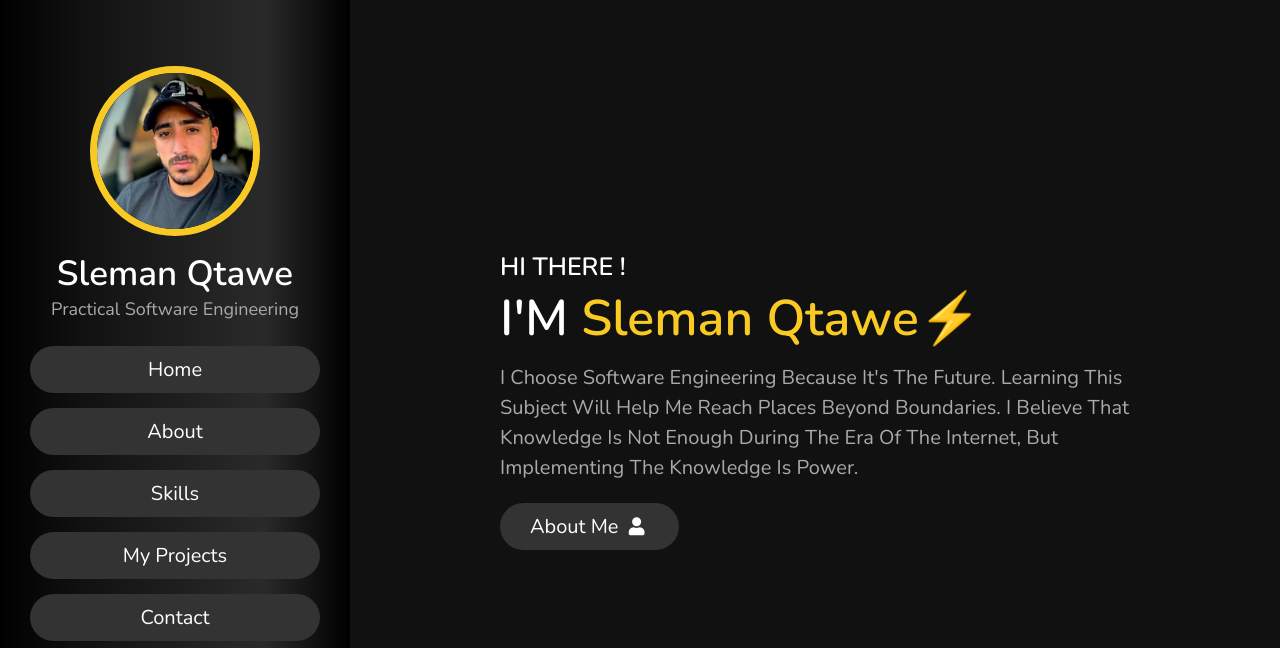
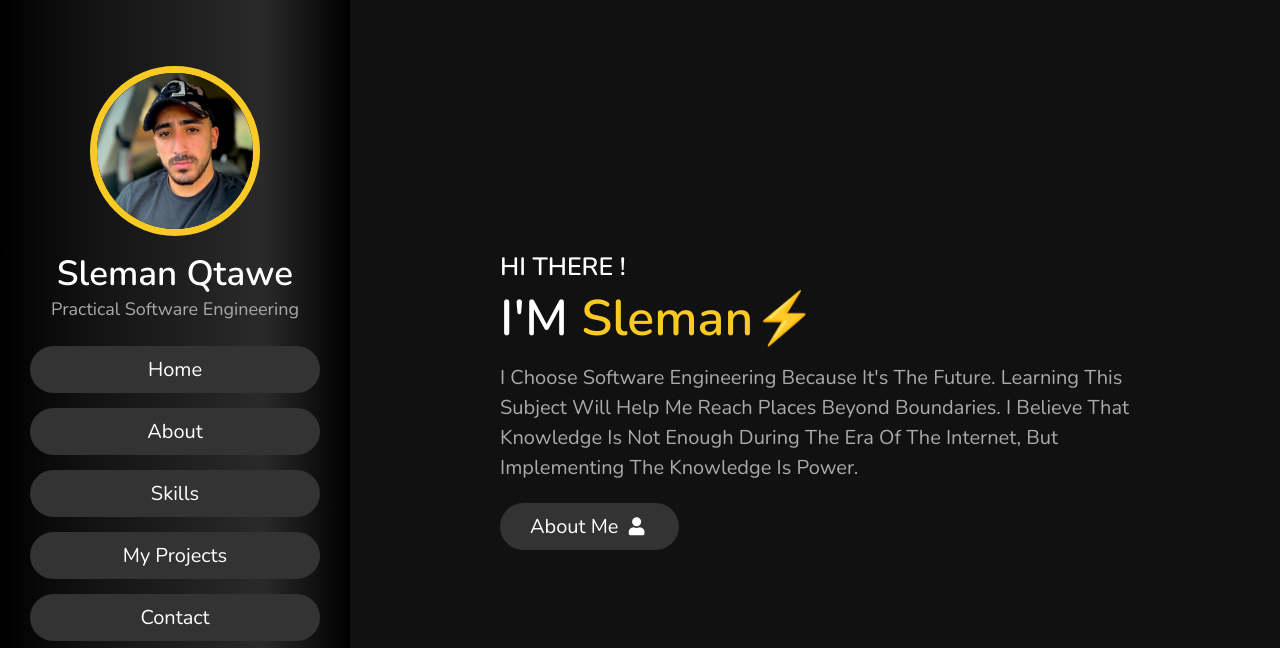
Before and after one commit to SlemanTech/SlemanTech.github.io, a plain HTML site: page index.html in a window 1280 px wide. Shown: the top 648 px of the page. Drawn offline with nearby package versions, Linux system fonts and the light colour scheme.

Commit message:
Update index.html

```diff
--- a/index.html
+++ b/index.html
@@ -55,7 +55,7 @@
 <section class="home" id="home">
 
     <h3>HI THERE !</h3>
-    <h1>I'M <span>Sleman Qtawe</span>⚡</h1>
+    <h1>I'M <span>Sleman</span>⚡</h1>
     <p>
         I choose software engineering because it's the future.
 Learning this subject will help me reach places beyond boundaries.
```
